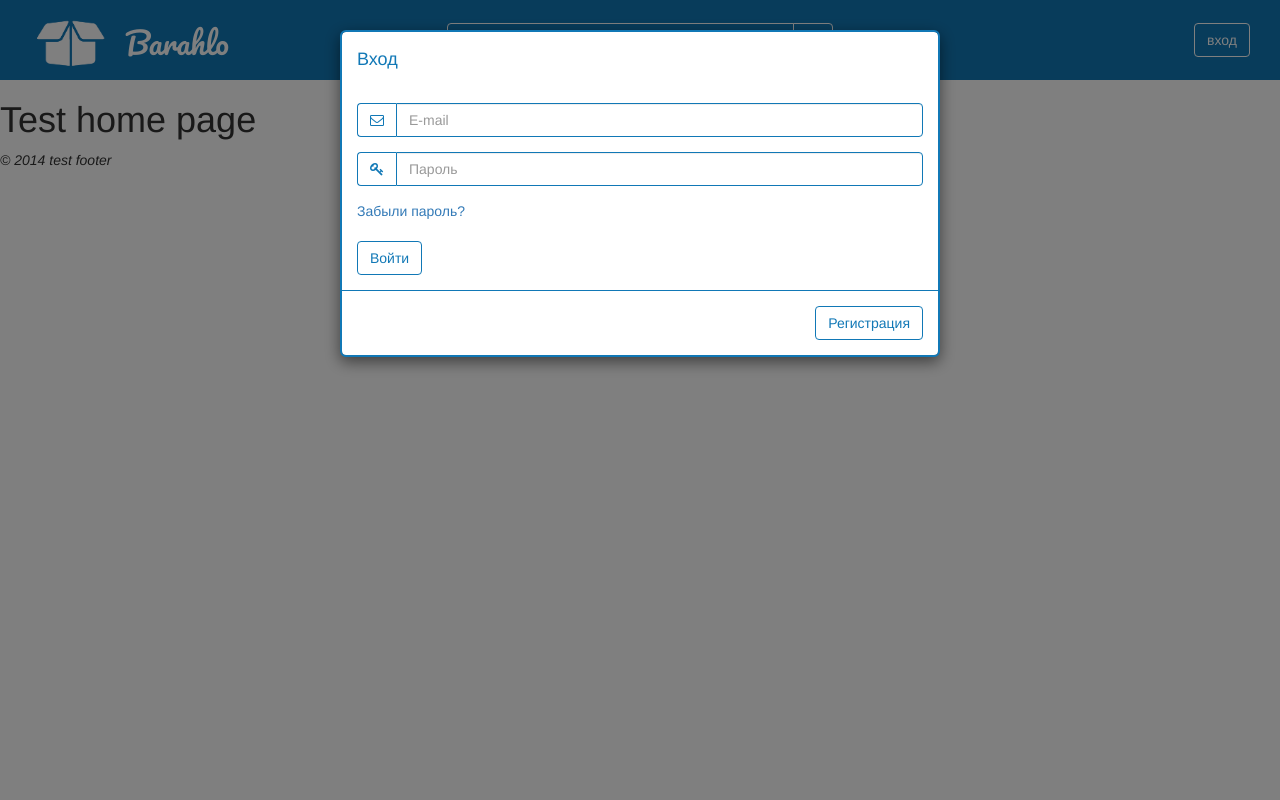
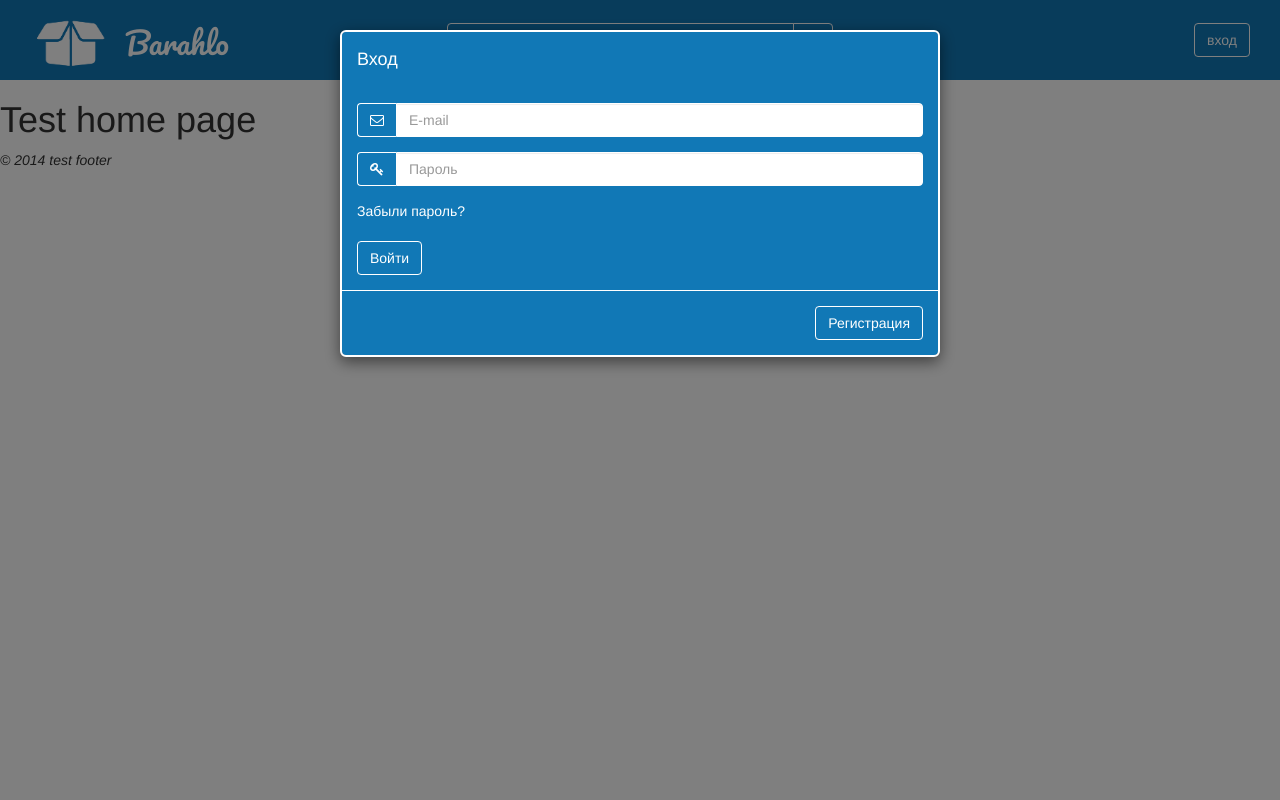
Before and after one commit to Pozenko/Barahlo, a CodeIgniter app: page /database/ in a window 1280 px wide, after a click on "вход". Run offline with CodeIgniter, Linux system fonts and the light colour scheme; some libraries are stand-ins or nearby versions.

Commit message:
reafact modal window

```diff
--- a/application/views/templates/header.php
+++ b/application/views/templates/header.php
@@ -83,10 +83,10 @@ defined('BASEPATH') OR exit('No direct script access allowed');
                 </div>
                 <div class="modal-body">
 <!--                    login form-->
-                    <form>
+                    <form class="my_modal_form">
                         <div class="form-group">
                             <div class="input-group">
-                                <span class="input-group-addon my_input_addon" id="basic-addon1">
+                                <span class="input-group-addon my_btn" id="basic-addon1">
                                     <i class="fa fa-envelope-o" aria-hidden="true"></i>
                                 </span>
                                 <input type="text" class="form-control my_modal_input" placeholder="E-mail" aria-describedby="basic-addon1">
@@ -94,18 +94,18 @@ defined('BASEPATH') OR exit('No direct script access allowed');
                         </div>
                         <div class="form-group">
                             <div class="input-group">
-                                <span class="input-group-addon my_input_addon" id="basic-addon1">
+                                <span class="input-group-addon my_btn" id="basic-addon1">
                                     <i class="fa fa-key" aria-hidden="true"></i>
                                 </span>
                                 <input type="password" class="form-control my_modal_input" placeholder="Пароль" aria-describedby="basic-addon1">
                             </div>
                         </div>
                         <a href="#">Забыли пароль?</a><br><br>
-                        <button type="submit" class="btn my_modal_btn">Войти</button>
+                        <button type="submit" class="btn my_btn">Войти</button>
                     </form>
                 </div>
                 <div class="modal-footer my_modal_footer">
-                    <button type="button" class="btn my_modal_btn" data-dismiss="modal">Регистрация</button>
+                    <button type="button" class="btn my_btn" data-dismiss="modal">Регистрация</button>
                 </div>
             </div>
 
--- a/assets/css/custom.css
+++ b/assets/css/custom.css
@@ -90,45 +90,31 @@
     background-color: #1069A0;
     border-color: white;
 }
+/*end top menu*/
 
 /*modal window*/
 .my_modal_body
 {
     border-radius: 6px;
 }
+.my_modal_form a
+{
+    color: white;
+}
 .my_modal_style
 {
-    background-color: white;
-    color: #1178B6;
+    background-color: #1178B6;
+    color: white;
     border-radius: 6px;
-    border: 2px solid #1178B6;
+    border: 2px solid white;
 }
 .my_modal_header
 {
     border-bottom: none;
 }
-.my_input_addon
-{
-    background-color: white;
-    color: #1178B6;
-    border-color: #1178B6;
-}
 .my_modal_input
 {
-    border-color: #1178B6;
-}
-.my_modal_btn
-{
-    border-color: #1178B6;
-    color: #1178B6;
-    background-color: white;
-}
-.my_modal_btn:focus, .my_modal_btn:active
-{
-    background-color: white;
-    border-color: #1069A0;
-    color: #1069A0;
-    outline: none !important;
+    border-color: white;
 }
 .my_modal_btn:hover
 {
@@ -138,8 +124,9 @@
 }
 .my_modal_footer
 {
-    border-top-color: #1178B6;
+    border-top: 1px solid white;
 }
+/*end modal window*/
 
 /*helper classes*/
 .my_display_none
```
Lines whose indentation alone changed are shown as unchanged.
